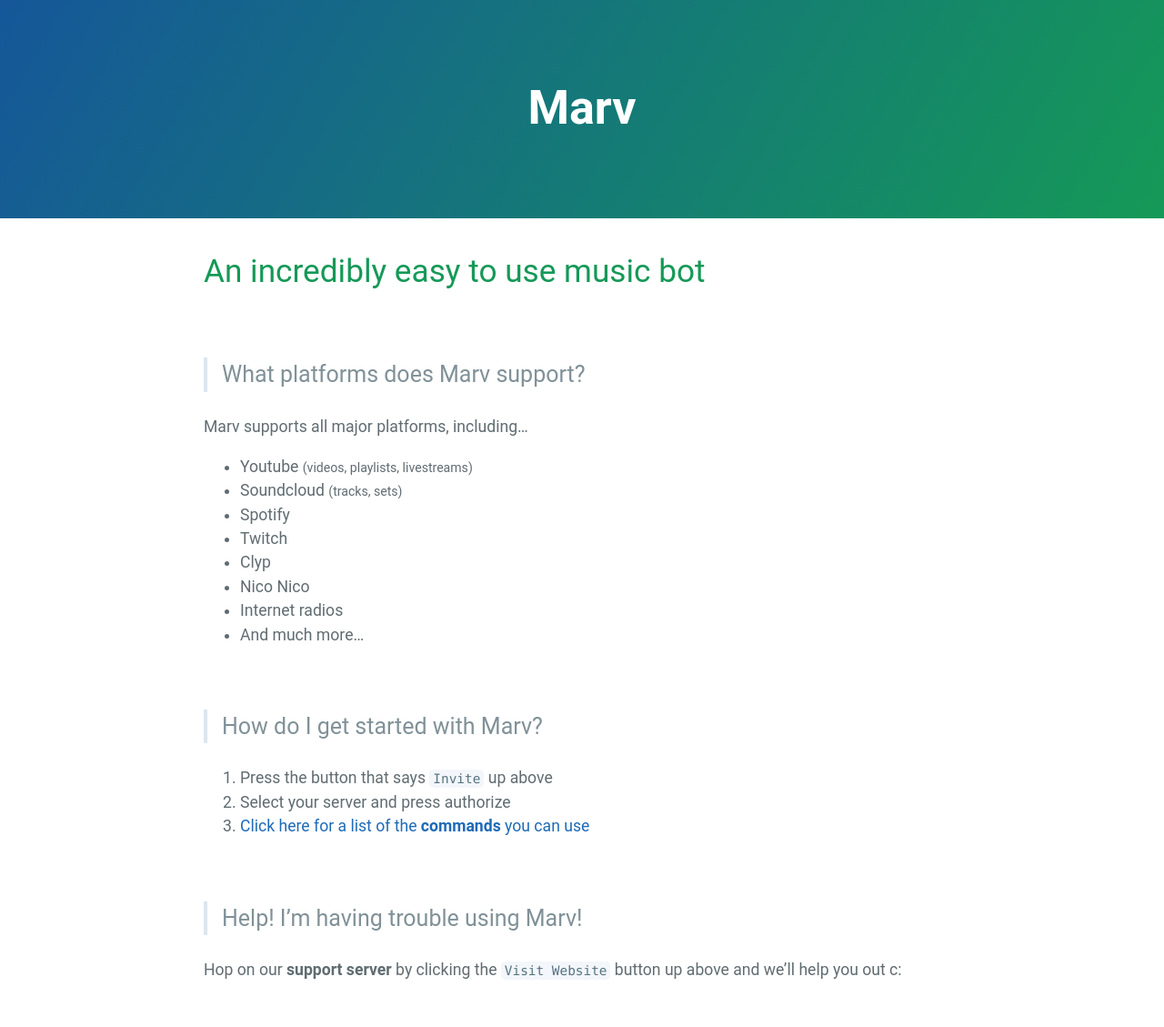
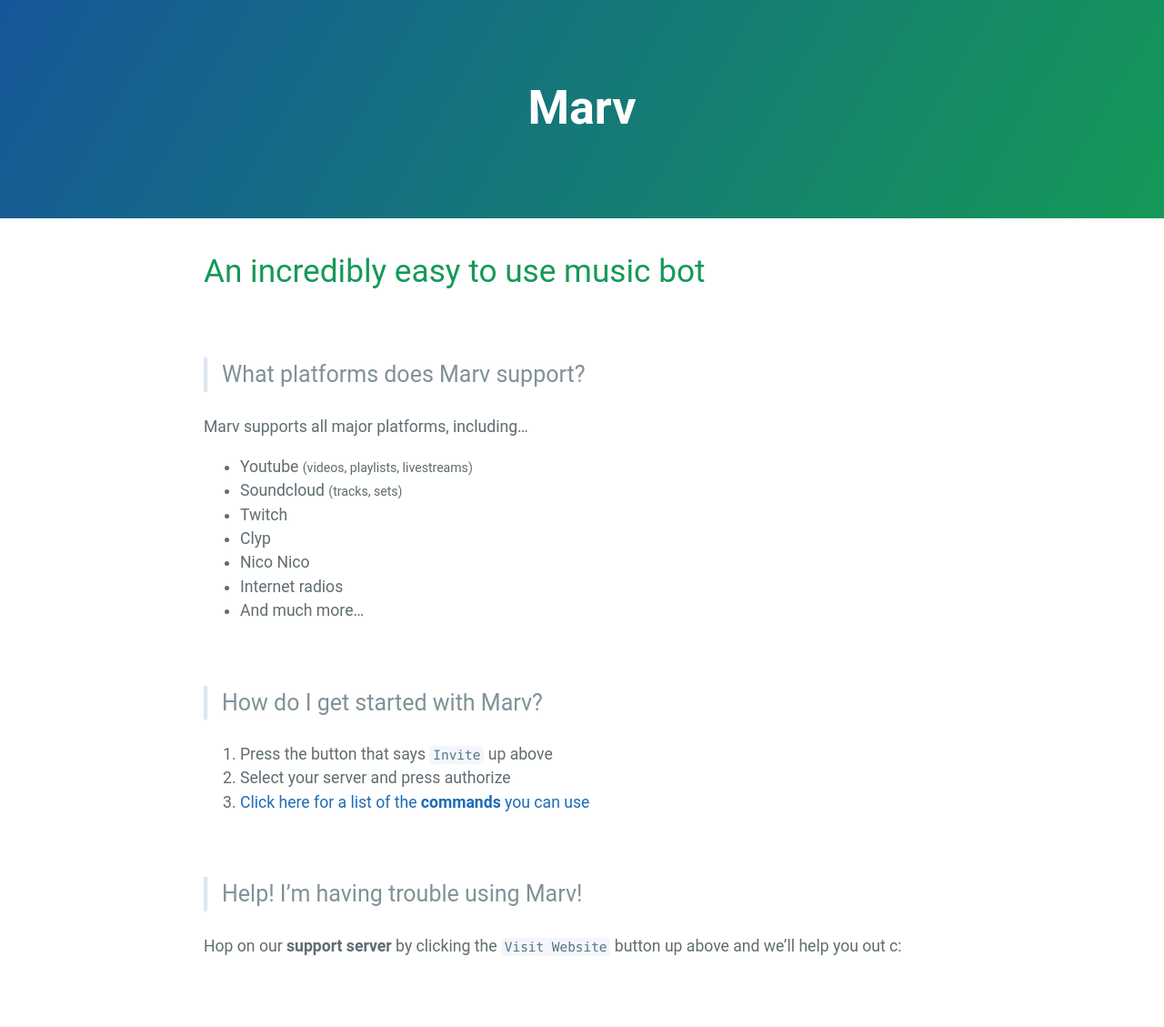
Before and after one commit to mymindishazel/marv-docs, a Jekyll site: the page built from dbots.md, in a window 1280 px wide. Shown: the whole page at 91% size. Built offline with Jekyll 4.4.1, drawn with Linux system fonts in a browser that asks for light colours; our own code applies the rules of GitHub Pages for plain Markdown files; after the commit the page ends 1103 px from its top, so only the background shows below that.

Commit message:
Update dbots.md

```diff
--- a/dbots.md
+++ b/dbots.md
@@ -7,7 +7,6 @@
 Marv supports all major platforms, including...
 - Youtube <small>(videos, playlists, livestreams)</small>
 - Soundcloud <small>(tracks, sets)</small>
-- Spotify
 - Twitch
 - Clyp
 - Nico Nico
```
